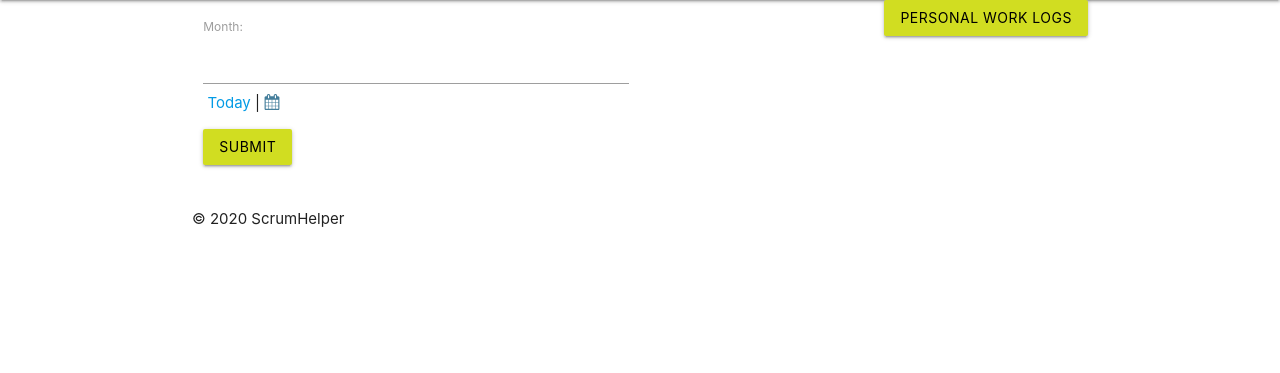
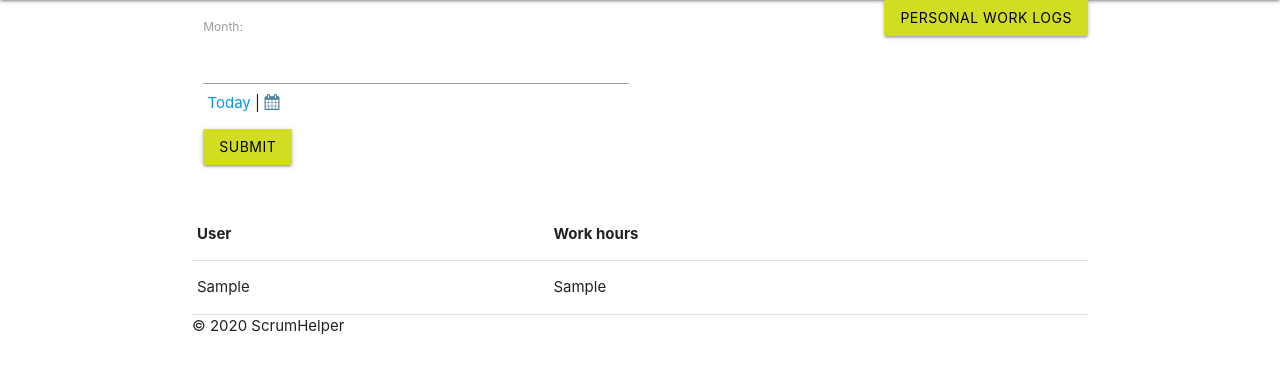
Before and after one commit to nalevi/project_django, a Django app: template ScrumHelper/users/templates/users/team_worklogs.html in a window 1280 px wide. Shown: the part 64-437 px from the top of the page. Run offline with Django 3.2, Linux system fonts and the light colour scheme; a user stored in the database is signed in; tables that the repository leaves empty hold one stand-in row (values such as "Sample post"); the template is opened without the code that fills it: values that come from a table or form of the project are taken from there, most other values are stand-ins (such as "Sample title", 1, 10 or a date in 2020).

Commit message:
team worklogs

```diff
--- a/ScrumHelper/users/models.py
+++ b/ScrumHelper/users/models.py
@@ -10,7 +10,7 @@ class Profile(models.Model):
         A users profile. This extends the built-in User object.
     """
     user = models.OneToOneField(User, on_delete=models.CASCADE)
-    role = models.CharField(max_length=30, blank=True)
+    team = models.CharField(max_length=30, blank=True)
     #avatar = models.ImageField(upload_to='avatars')
     work_log = models.ManyToManyField("worklogs.Worklog")
 
--- a/ScrumHelper/users/templates/users/team_worklogs.html
+++ b/ScrumHelper/users/templates/users/team_worklogs.html
@@ -17,5 +17,31 @@
     </div>
 
     <br>
+    {% if user_workhours %}
+    <table>
+        <thead>
+            <tr>
+                <th>
+                    User
+                </th>
+                <th>
+                    Work hours
+                </th>
+            </tr>
+        </thead>
+        <tbody>
+            {% for u in user_workhours %}
+                <tr>
+                    <td>
+                        {{ u.0 }}
+                    </td>
+                    <td>
+                        {{ u.1 }}
+                    </td>
+                </tr>
+            {% endfor %}
+        </tbody>
+    </table>
+    {% endif %}
 </div>
 {% endblock %}
```
Also changed, not shown: ScrumHelper/users/migrations/0003_auto_20200404_1452.py (added).
